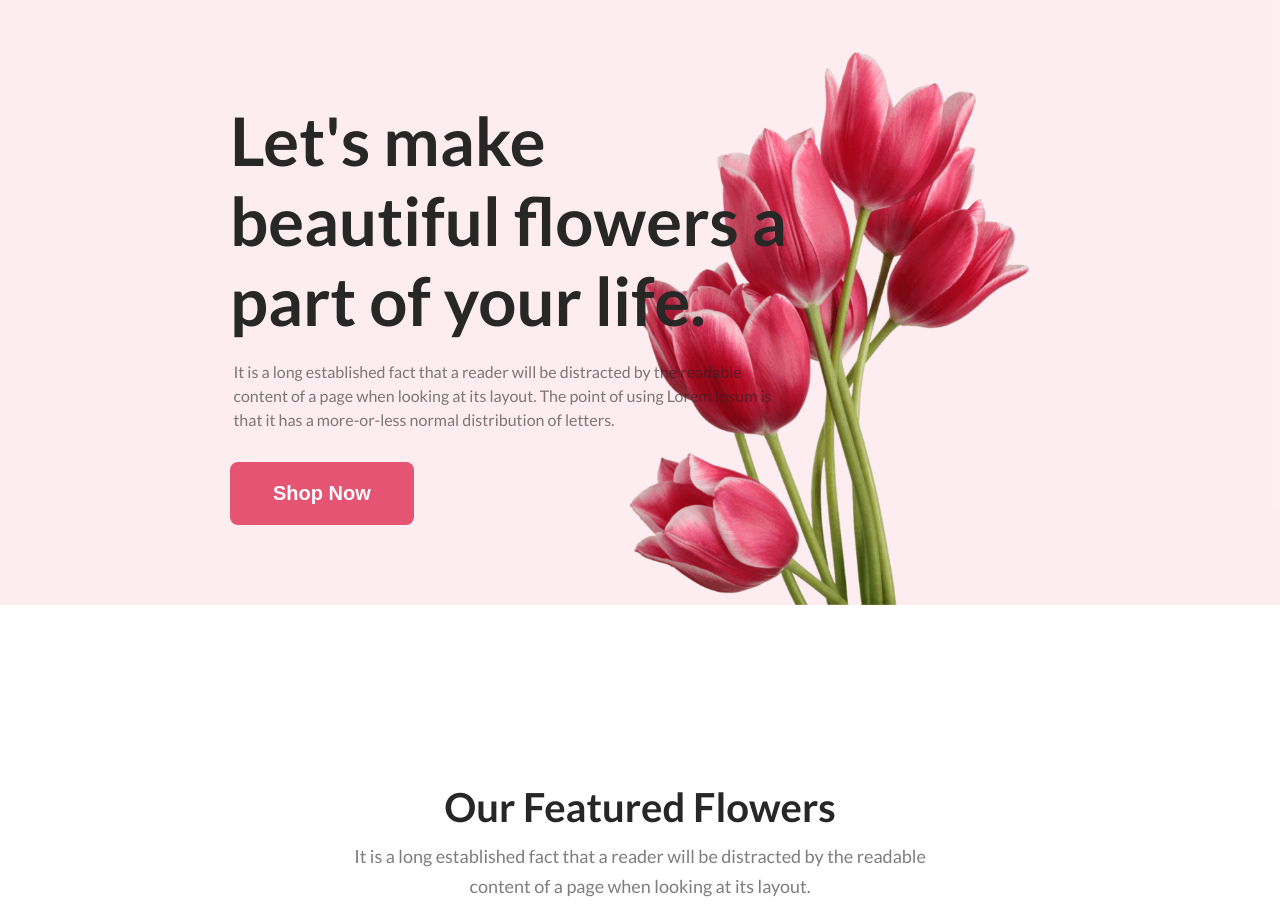
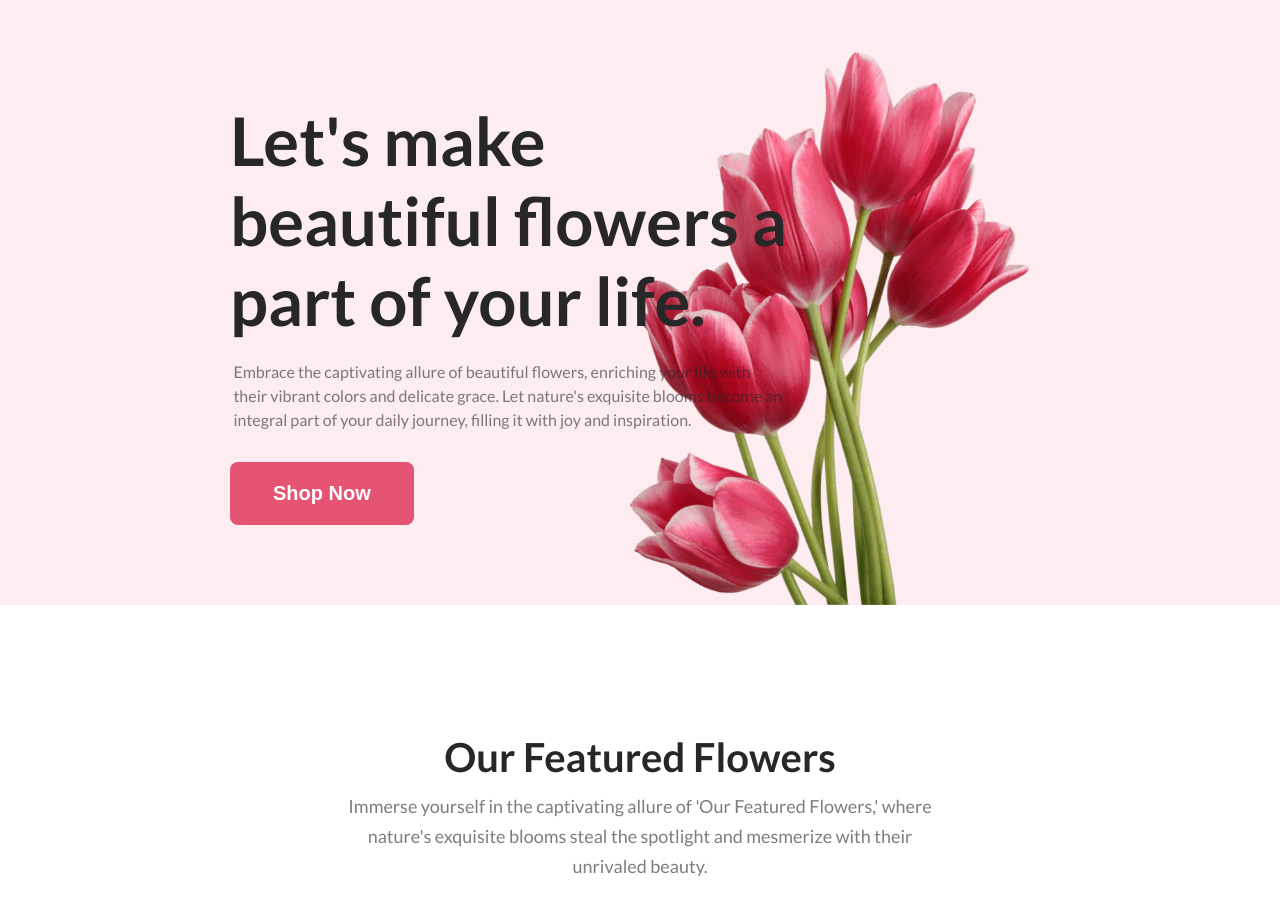
Before and after one commit to tanvirsiraj/flower-shop, a plain HTML site: page index.html in a window 1280 px wide. Shown: the top 918 px of the page. Drawn offline with Linux system fonts and the light colour scheme.

Commit message:
lorem text replaced

```diff
--- a/index.html
+++ b/index.html
@@ -17,10 +17,10 @@
             part of your life.
           </h1>
           <p class="section-description">
-            It is a long established fact that a reader will be distracted by
-            the readable content of a page when looking at its layout. The point
-            of using Lorem Ipsum is that it has a more-or-less normal
-            distribution of letters.
+            Embrace the captivating allure of beautiful flowers, enriching your
+            life with their vibrant colors and delicate grace. Let nature's
+            exquisite blooms become an integral part of your daily journey,
+            filling it with joy and inspiration.
           </p>
           <button class="btn-primary">Shop Now</button>
         </div>
@@ -32,8 +32,9 @@
       <section class="wrapper">
         <h2 class="section-title">Our Featured Flowers</h2>
         <p class="section-description">
-          It is a long established fact that a reader will be distracted by the
-          readable content of a page when looking at its layout.
+          Immerse yourself in the captivating allure of 'Our Featured Flowers,'
+          where nature's exquisite blooms steal the spotlight and mesmerize with
+          their unrivaled beauty.
         </p>
         <div class="featured-section-img-container">
           <div class="featured-section-img1">
@@ -52,10 +53,11 @@
       </section>
       <!-- Bonus section  -->
       <section class="wrapper">
-        <h2 class="section-title">LOVE & ROMANCE</h2>
+        <h2 class="section-title">Love's Bouquet</h2>
         <p class="section-description">
-          Check out the Exotic Fresh Flower Bouquets to add more freshness to
-          your Love & Romanc
+          Experience the magic of Love's Bouquet, where love blossoms in a
+          tapestry of vibrant flowers, igniting passion and filling hearts with
+          joy.
         </p>
         <div class="bonus-section-container">
           <div class="bonus-section-content">
@@ -144,8 +146,8 @@
                 Hot Deal ! Sale Up To 25% <span>Off</span>
               </h2>
               <p class="section-description">
-                It is a long established fact that a reader will be distracted
-                by the readable content of a page when looking at its layout.
+                Unlock a world of floral enchantment with discounts up to 25%
+                off on a stunning variety of blooms at our renowned flower shop.
               </p>
               <button class="btn-primary">Sign Up</button>
             </div>
@@ -159,8 +161,9 @@
       <section class="wrapper">
         <h2 class="section-title">Instagram</h2>
         <p class="section-description">
-          It is a long established fact that a reader will be distracted by the
-          readable content of a page when looking at its layout.
+          Connect with our flower shop's vibrant floral universe on Instagram
+          and be transported to a realm of stunning arrangements and botanical
+          inspiration.
         </p>
         <div class="instagram-img-container">
           <div>
@@ -196,8 +199,9 @@
       <div class="footer-content">
         <h2 class="footer-title"><span>Flower</span>Shop</h2>
         <p class="section-description">
-          It is a long established fact that a reader will be distracted by the
-          readable content of a page when looking at its layout.
+          Experience the epitome of floral elegance at FlowerShop, where
+          nature's wonders are meticulously curated into captivating displays
+          that evoke wonder and delight.
         </p>
         <p class="copyright">
           @2020-2023, FlowerShop.com. All rights reserved.
--- a/style.css
+++ b/style.css
@@ -51,7 +51,7 @@ section {
 header {
   background: rgba(229, 84, 115, 0.1);
   padding-top: 50px;
-  margin-bottom: 178px;
+  margin-bottom: 128px;
 }
 .header-content {
   background: url(./flower-asset/pngwing\ 10.png);
```
